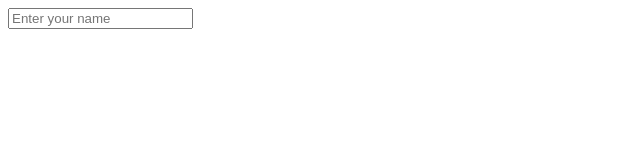
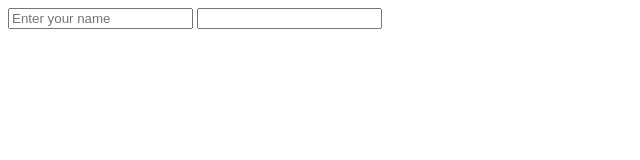
Before and after one commit to acciojob/sharable-urls-abderaj17, a website: page main.html in a window 1280 px wide. Shown: the whole page, without its empty margins (0-640 px from the left). Drawn offline with Linux system fonts and the light colour scheme.

Commit message:
created a submission

```diff
--- a/main.html
+++ b/main.html
@@ -3,6 +3,7 @@
   <body>
 	  <div>
 		  <input type="text" id="name" name="name" placeholder="Enter your name"/>
+		  <input type="number" id="year" name="year"  placeholder=""
 	  </div>
     <script type="text/javascript" src="./script.js">
 
```
